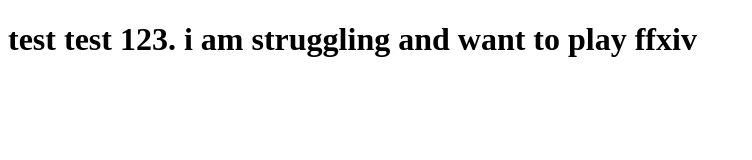
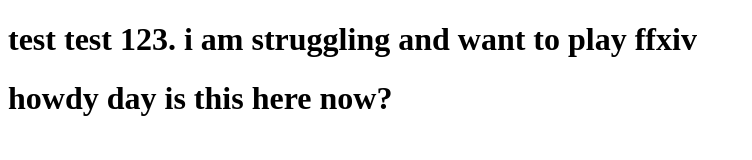
Before and after one commit to mbelikin/Coursera-Test, a plain HTML site: page site/index.html in a window 1280 px wide. Shown: the whole page, without its empty margins (0-752 px from the left). Drawn offline with Linux system fonts and the light colour scheme.

Commit message:
this is another test

```diff
--- a/site/index.html
+++ b/site/index.html
@@ -7,5 +7,6 @@
 </head>
 <body>
 <h1>test test 123. i am struggling and want to play ffxiv</h1>
+<h1>howdy day is this here now?</h1>
 </body>
 </html>
```
